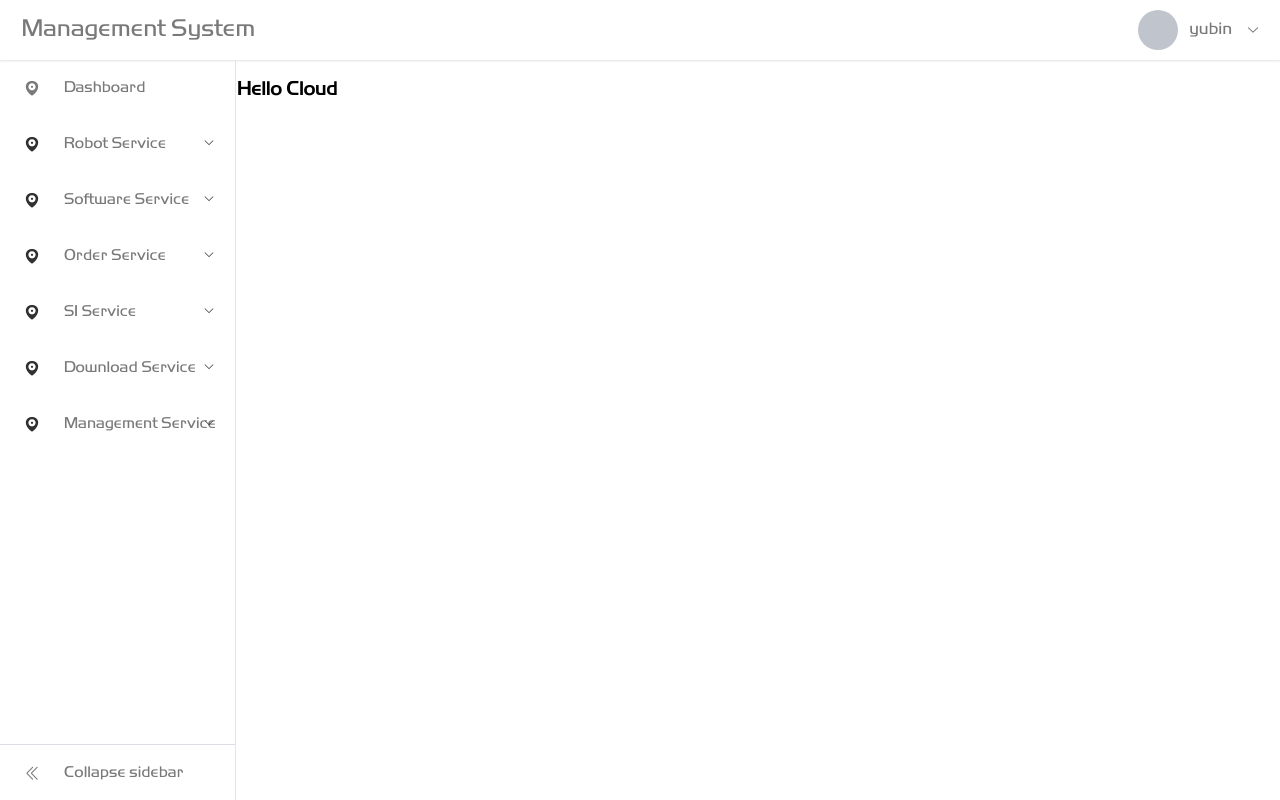
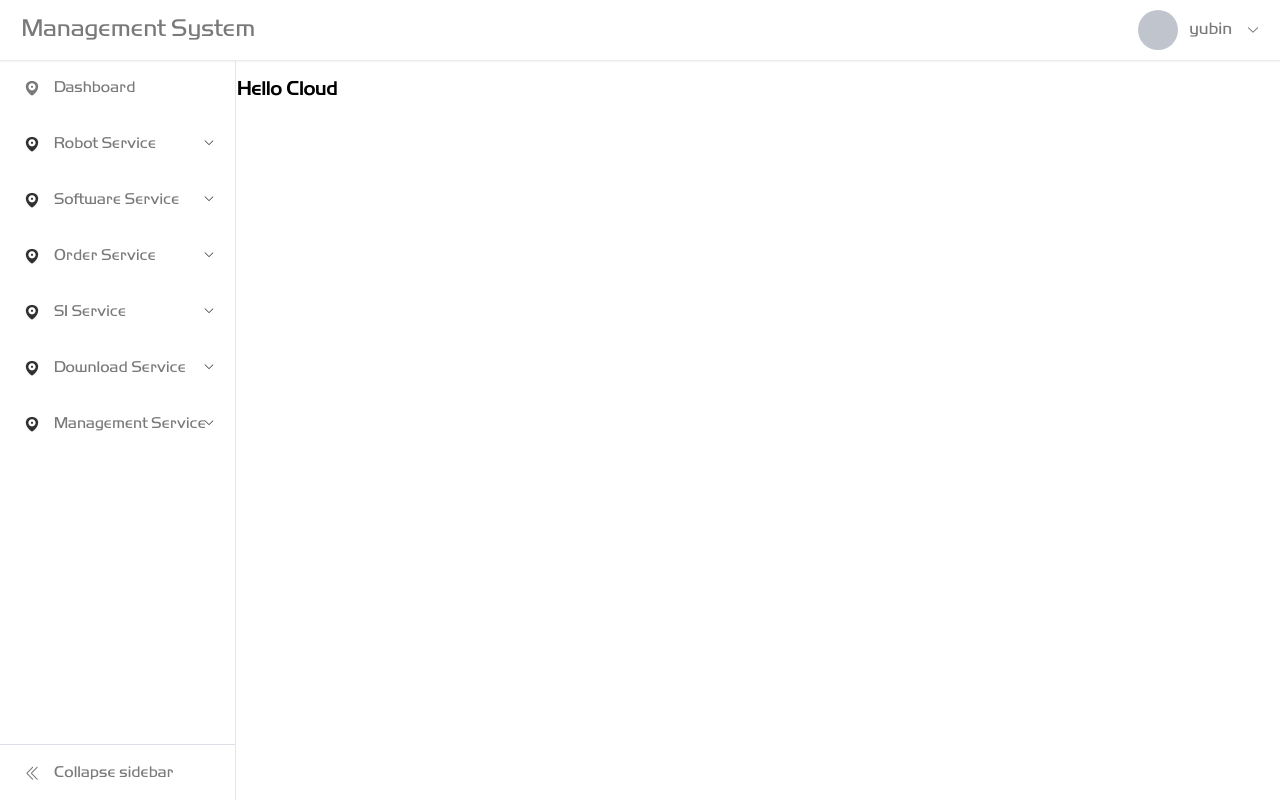
Before and after one commit to guardianf/Django-Vue, a Django app: template templates/home.html in a window 1280 px wide. Run offline with Django 3.2, Linux system fonts and the light colour scheme; the template is opened without the code that fills it, so the values that code supplies are empty.

Commit message:
modify nav menu

```diff
--- a/static/css/fvr-main.css
+++ b/static/css/fvr-main.css
@@ -62,12 +62,12 @@
   flex-flow: column;
   color: #797979;
 }
-.fvr-menu.fvr-menu--collapse {
-  width: 60px;
+.fvr-menu.el-menu--collapse {
+  width: 62px;
 }
 .fvr-menu .el-submenu__title span {
   color: #797979;
-  padding-left: 10px;
+  padding-left: 0px;
 }
 .fvr-menu.el-menu--collapse > div > .el-submenu > .el-submenu__title span {
   height: 0;
@@ -96,9 +96,11 @@
 .fvr-submenu .el-submenu__title:focus .fvr-menu-item--label, .fvr-submenu .el-submenu__title:hover .fvr-menu-item--label {
   color: var(--color-text-hover);
 }
-.fvr-menu-item--label{padding-left:10px;}
-.fvr-submenu   .fvr-menu-item--label{
-  padding-left:20px;
+.fvr-menu-item--label {
+  padding-left: 0px;
+}
+.fvr-submenu .fvr-menu-item--label {
+  padding-left: 10px;
   display: inline-block;
 }
 .fvr-menu i, .fvr-menu-item-group i {
--- a/static/js/fvr-components.js
+++ b/static/js/fvr-components.js
@@ -495,11 +495,10 @@
 export const fvrMenu = {
   template: `
     <el-menu
-      style="transition: .3s;"
+      class="fvr-menu"
       unique-opened
       :collapse="collapse"
       :default-active="active"
-      :class="['fvr-menu', 'fvr-font-s', collapse ? 'fvr-menu--collapse': '']"
       @select="handler">
       <slot></slot>
       <div class="fvr-menu--span"></div>
```
